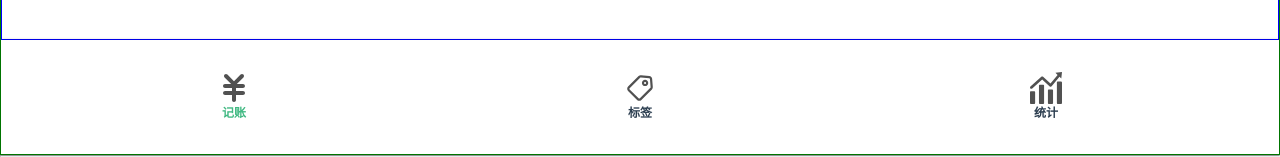
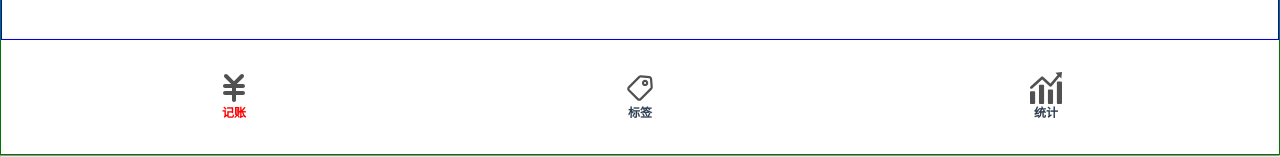
Before and after one commit to MercuriusLi23/nuts, a Vue app: page /#/money in a window 1280 px wide. Shown: the part 645-802 px from the top of the page. Built offline with nearby package versions, Linux system fonts and the light colour scheme.

Commit message:
增加active-class

```diff
--- a/src/components/Nav.vue
+++ b/src/components/Nav.vue
@@ -1,14 +1,14 @@
 <template>
   <nav>
-    <router-link to="/money" class="item">
+    <router-link to="/money" class="item" active-class="selected">
       <Icon name="money"/>
       记账
     </router-link>
-    <router-link to="/labels" class="item">
+    <router-link to="/labels" class="item" active-class="selected">
       <Icon name="label"/>
       标签
     </router-link>
-    <router-link to="/statistics" class="item">
+    <router-link to="/statistics" class="item" active-class="selected">
       <Icon name="statistics"/>
       统计
     </router-link>
@@ -22,7 +22,7 @@
 </script>
 
 <style lang="scss" scoped>
-nav{
+nav {
   display:flex;
   box-shadow: 0 0 3px rgba(0,0,0,0.25);
   flex-direction: row;
@@ -38,8 +38,9 @@
       width: 32px;
       height: 32px;
     }
-
-
+  }
+  > .item.selected{
+    color:red;
   }
 }
 </style>
```
